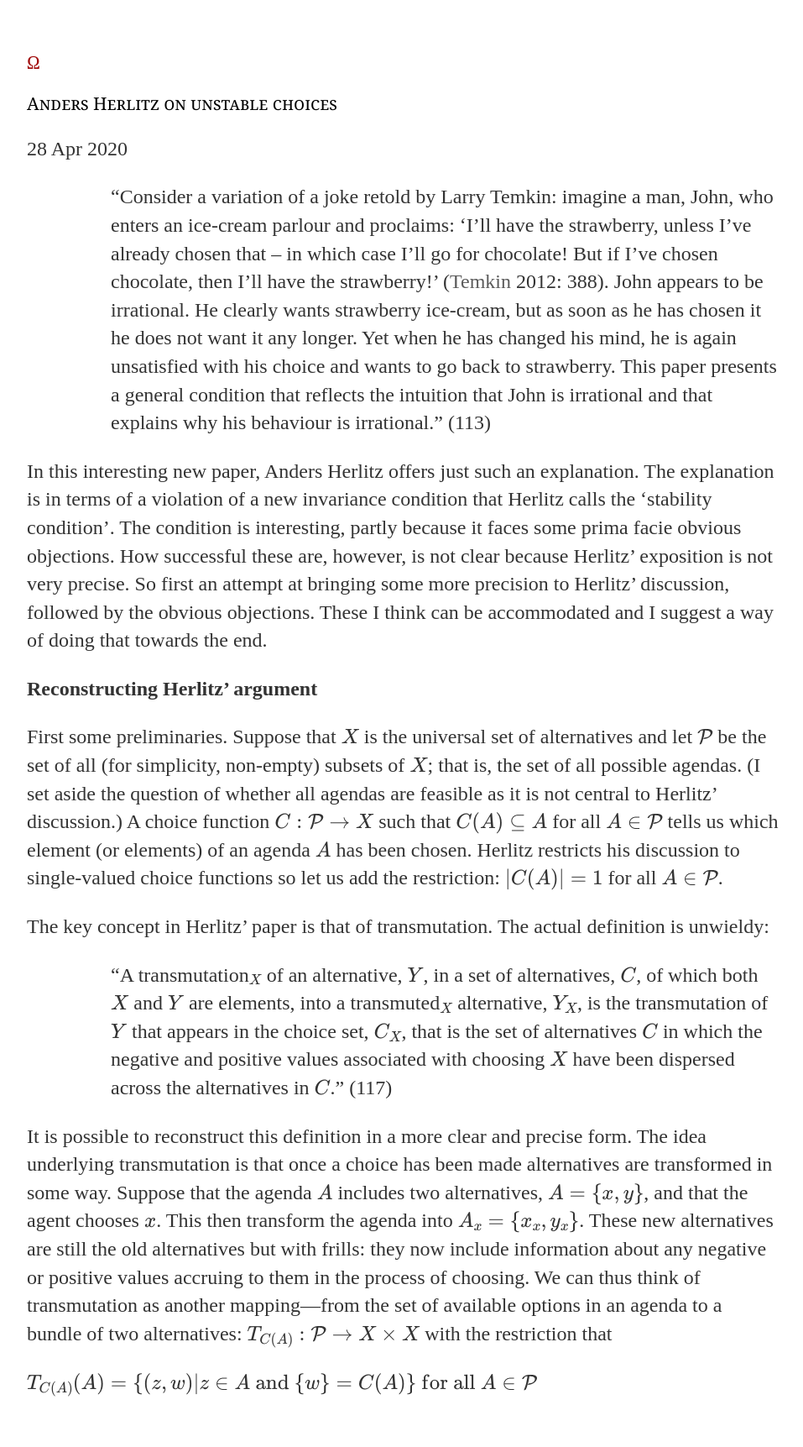
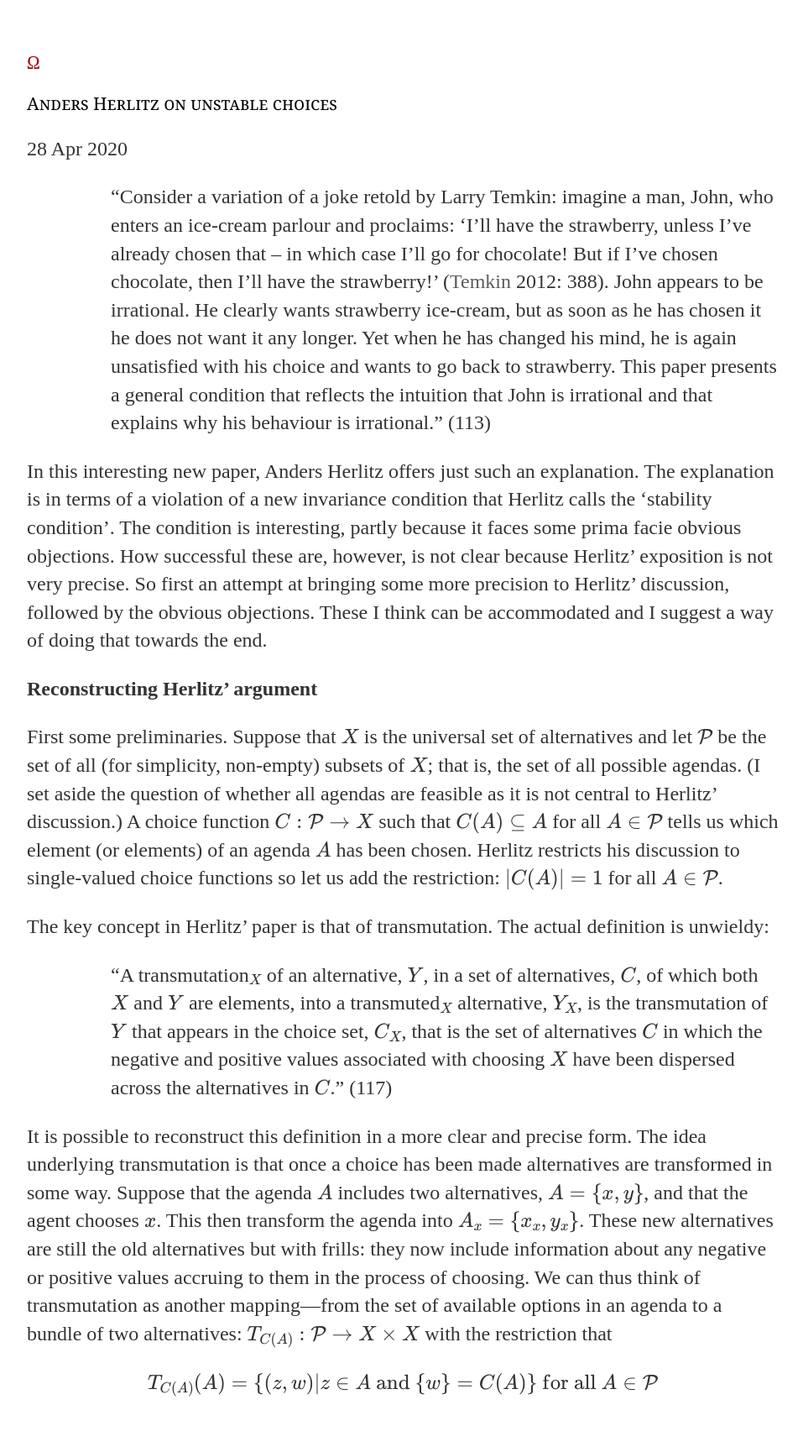
Before and after one commit to uzunovam/uzunovam, a Jekyll site: the page built from _posts/2020-04-28-anders-herlitz-on-unstable-choices.md, in a window 1280 px wide. Shown: the whole page at 84% size, without its empty margins (160-1117 px from the left). Built offline with Jekyll 4.4.1, drawn with Linux system fonts in a browser that asks for light colours.

Commit message:
Update 2020-04-28-anders-herlitz-on-unstable-choices.md

```diff
--- a/_posts/2020-04-28-anders-herlitz-on-unstable-choices.md
+++ b/_posts/2020-04-28-anders-herlitz-on-unstable-choices.md
@@ -17,4 +17,4 @@ date: 2020-04-28
 
 <p>It is possible to reconstruct this definition in a more clear and precise form. The idea underlying transmutation is that once a choice has been made alternatives are transformed in some way. Suppose that the agenda \(A\) includes two alternatives, \(A = \{x, y\}\), and that the agent chooses \(x\). This then transform the agenda into \(A_{x} = \{x_{x}, y_{x}\}\). These new alternatives are still the old alternatives but with frills: they now include information about any negative or positive values accruing to them in the process of choosing. We can thus think of transmutation as another mapping—from the set of available options in an agenda to a bundle of two alternatives: \(T_{C(A)}: \mathcal{P} \rightarrow X \times X\) with the restriction that</p>
 
-<p style="centered;">\(T_{C(A)}(A) = \{(z, w) | z \in A \text{ and } \{w\} = C(A)\} \text{ for all } A \in \mathcal{P}\)</p>
+<p style="text-align:center;">\(T_{C(A)}(A) = \{(z, w) | z \in A \text{ and } \{w\} = C(A)\} \text{ for all } A \in \mathcal{P}\)</p>
```
